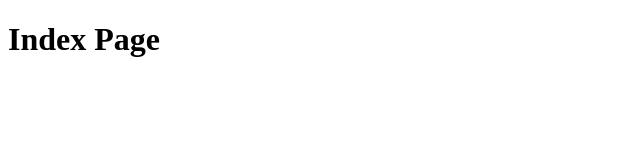
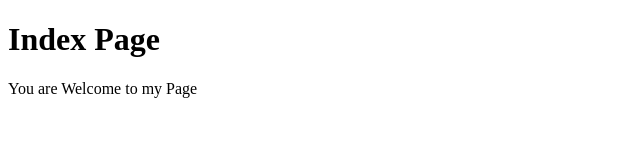
Before and after one commit to seye2vans/GIT-DEMO-APP, a plain HTML site: page index.html in a window 1280 px wide. Shown: the whole page, without its empty margins (0-640 px from the left). Drawn offline with Linux system fonts and the light colour scheme.

Commit message:
Added a P tag

```diff
--- a/index.html
+++ b/index.html
@@ -7,6 +7,7 @@
 </head>
 <body>
     <h1>Index Page</h1>
+    <p>You are Welcome to my Page</p>
 
 </body>
 </html>
```
